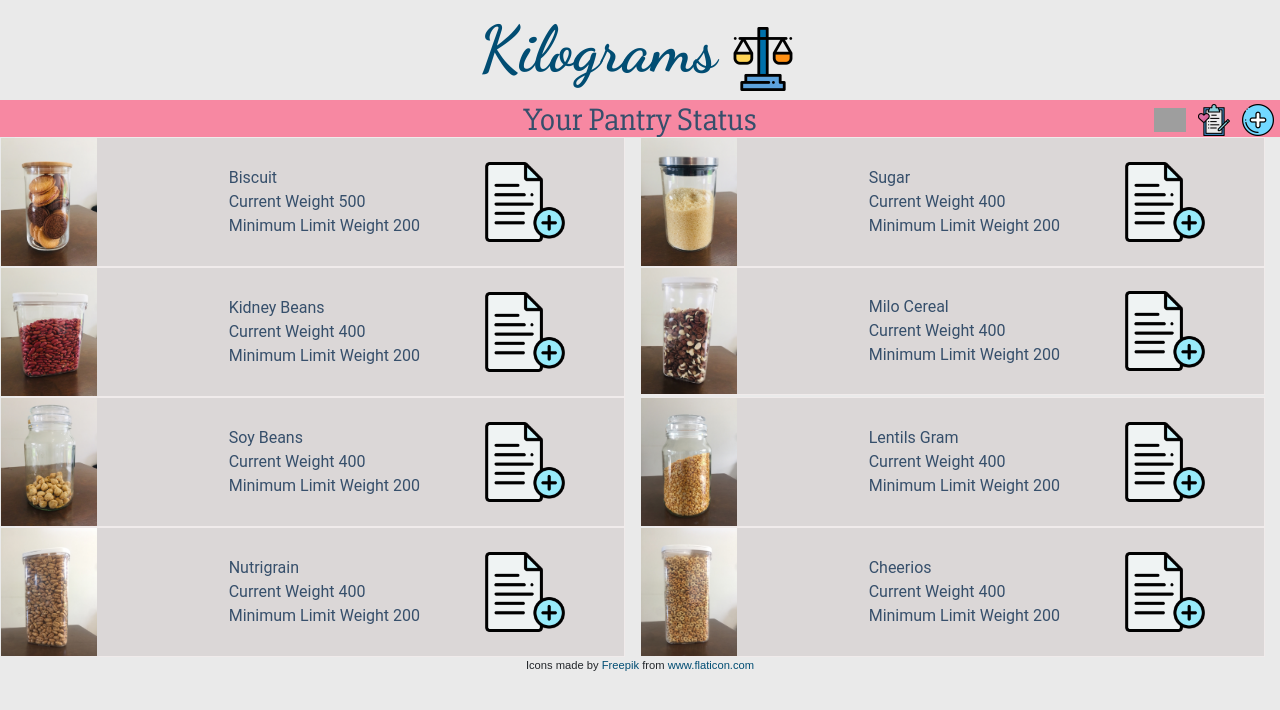
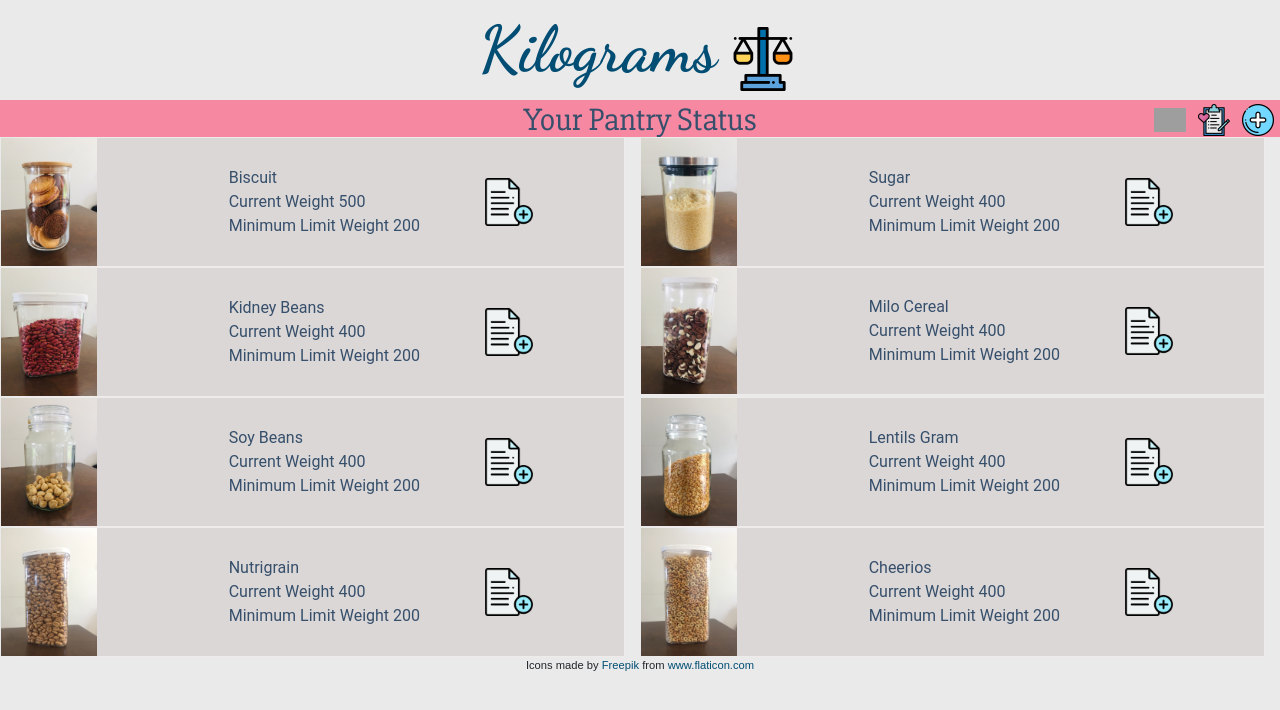
Before and after one commit to jayagajjar/kilograms, a React (Create React App) app in the folder client/: page / in a window 1280 px wide. Both pictures are taken after a click on the button 758 px from the left and 49 px from the top of the page. Shown: the top 710 px of the page. Built offline with nearby package versions, Linux system fonts and the light colour scheme; grey boxes are pictures that could not be loaded.

Commit message:
add to list icon image resized

```diff
--- a/client/public/css/styles.css
+++ b/client/public/css/styles.css
@@ -189,7 +189,7 @@ button:focus {outline:0;}
   border: 0;
 }
 .add_to_list_img{
-  height: 5rem;
+  height: 3rem;
   background: none;
 }
 
```
